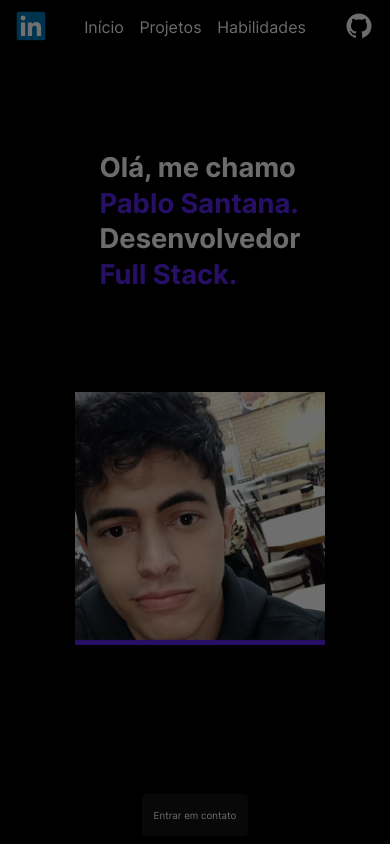
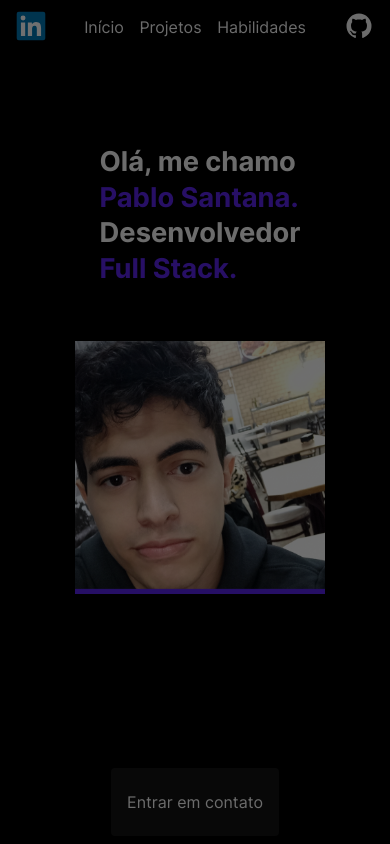
Before and after one commit to pablo-s-dev/Portfolio, a Next.js app: page / in a window 390 px wide. Shown: the top 844 px of the page. Built offline with nearby package versions, Linux system fonts and the light colour scheme.

Commit message:
responsive dim changes

```diff
--- a/src/app/components/SocialMediaBtns/index.tsx
+++ b/src/app/components/SocialMediaBtns/index.tsx
@@ -5,7 +5,7 @@
     const svgIcons = Object.values({
         linkedin: (
             <a href="https://www.linkedin.com/in/pablos-dev/" target="_blank" key={1}>
-                <svg xmlns="http://www.w3.org/2000/svg" width="100%" height="auto" viewBox="0 0 128 128">
+                <svg xmlns="http://www.w3.org/2000/svg" width="100%" viewBox="0 0 128 128">
                     <path fill="#0076b2" d="M116 3H12a8.91 8.91 0 0 0-9 8.8v104.42a8.91 8.91 0 0 0 9 8.78h104a8.93 8.93 0 0 0 9-8.81V11.77A8.93 8.93 0 0 0 116 3" />
                     <path fill="#fff" d="M21.06 48.73h18.11V107H21.06zm9.06-29a10.5 10.5 0 1 1-10.5 10.49a10.5 10.5 0 0 1 10.5-10.49m20.41 29h17.36v8h.24c2.42-4.58 8.32-9.41 17.13-9.41C103.6 47.28 107 59.35 107 75v32H88.89V78.65c0-6.75-.12-15.44-9.41-15.44s-10.87 7.36-10.87 15V107H50.53z" />
                 </svg>
@@ -13,7 +13,7 @@
         ),
         Github: (
             <a href="https://github.com/pablo-s-dev" target="_blank" key={2}>
-                <svg xmlns="http://www.w3.org/2000/svg" width="100%" height="auto" viewBox="0 0 24 24"><path fill="currentColor" d="M12 2A10 10 0 0 0 2 12c0 4.42 2.87 8.17 6.84 9.5c.5.08.66-.23.66-.5v-1.69c-2.77.6-3.36-1.34-3.36-1.34c-.46-1.16-1.11-1.47-1.11-1.47c-.91-.62.07-.6.07-.6c1 .07 1.53 1.03 1.53 1.03c.87 1.52 2.34 1.07 2.91.83c.09-.65.35-1.09.63-1.34c-2.22-.25-4.55-1.11-4.55-4.92c0-1.11.38-2 1.03-2.71c-.1-.25-.45-1.29.1-2.64c0 0 .84-.27 2.75 1.02c.79-.22 1.65-.33 2.5-.33c.85 0 1.71.11 2.5.33c1.91-1.29 2.75-1.02 2.75-1.02c.55 1.35.2 2.39.1 2.64c.65.71 1.03 1.6 1.03 2.71c0 3.82-2.34 4.66-4.57 4.91c.36.31.69.92.69 1.85V21c0 .27.16.59.67.5C19.14 20.16 22 16.42 22 12A10 10 0 0 0 12 2" /></svg>
+                <svg xmlns="http://www.w3.org/2000/svg" width="100%" viewBox="0 0 24 24"><path fill="currentColor" d="M12 2A10 10 0 0 0 2 12c0 4.42 2.87 8.17 6.84 9.5c.5.08.66-.23.66-.5v-1.69c-2.77.6-3.36-1.34-3.36-1.34c-.46-1.16-1.11-1.47-1.11-1.47c-.91-.62.07-.6.07-.6c1 .07 1.53 1.03 1.53 1.03c.87 1.52 2.34 1.07 2.91.83c.09-.65.35-1.09.63-1.34c-2.22-.25-4.55-1.11-4.55-4.92c0-1.11.38-2 1.03-2.71c-.1-.25-.45-1.29.1-2.64c0 0 .84-.27 2.75 1.02c.79-.22 1.65-.33 2.5-.33c.85 0 1.71.11 2.5.33c1.91-1.29 2.75-1.02 2.75-1.02c.55 1.35.2 2.39.1 2.64c.65.71 1.03 1.6 1.03 2.71c0 3.82-2.34 4.66-4.57 4.91c.36.31.69.92.69 1.85V21c0 .27.16.59.67.5C19.14 20.16 22 16.42 22 12A10 10 0 0 0 12 2" /></svg>
             </a>
         ),
     });
--- a/src/app/components/Welcome/index.tsx
+++ b/src/app/components/Welcome/index.tsx
@@ -282,8 +282,9 @@
 
 
     return (
-        <div className={styles.img}>
-
+        <div className={styles.imgWrapper}>
+            <div className={styles.img}>
+            </div>
         </div>
 
     )
--- a/src/app/components/Welcome/welcome.module.css
+++ b/src/app/components/Welcome/welcome.module.css
@@ -48,10 +48,10 @@
 	display: block;
 	background-color: rgba(20, 20, 20, 1);
 	/* background: linear-gradient(rgb(60, 46, 88), rgb(38, 24, 67)); */
-	padding: 4vmin 3vmin;
+	padding: 1.5rem 1rem;
 	border-radius: 1vmin;
 	border: none;
-	font-size: 2.5vmin;
+	font-size: 1rem;
 }
 
 .contact_btn:hover {
@@ -78,15 +78,22 @@
 	align-items: stretch;
 	overflow: hidden;
 	flex: 1;
-	padding: 40px;
+}
+
+.imgWrapper {
+	display: flex;
+	justify-content: center;
+	align-items: center;
+	width: 100%;
+	height: 100%;
 }
 
 .img {
+	max-width: 100%;
+	max-height: 100%;
+	width: 20rem;
+	height: 20rem;
 	display: flex;
-
-	flex: 1;
-	justify-content: center;
-	align-items: center;
 	background-clip: content-box;
 	background-position: center;
 	background-size: contain;
@@ -100,8 +107,6 @@
 	background-image: url("/psBottomBorder.jpg");
 }
 
-.social {
-}
 /* @media (max-width: 700px) {
 	 .wrapper {
 		grid-template-columns: 1fr 1fr;
--- a/src/app/globals.css
+++ b/src/app/globals.css
@@ -16,6 +16,7 @@
 
 body {
 	font-family: "inter";
+	font-display: block;
 	color: whitesmoke;
 	background-color: black;
 	overflow-y: auto;
```
